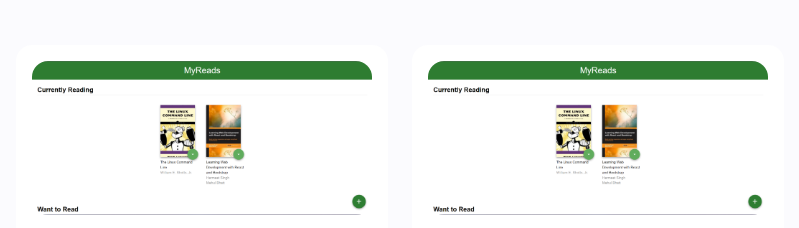
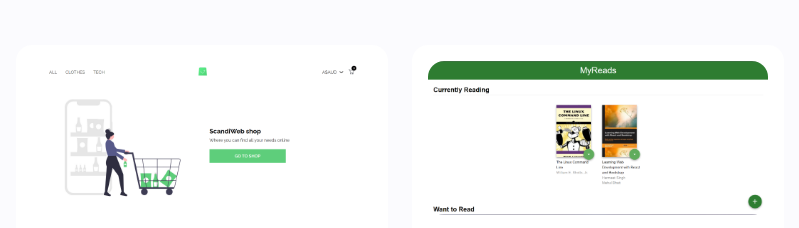
Before and after one commit to hana16-6/Hana-Mohamed-portfolio, a plain HTML site: page index.html in a window 1280 px wide. Shown: the part 1579-1807 px from the top of the page, without its empty margins (240-1039 px from the left). Drawn offline with nearby package versions, Linux system fonts and the light colour scheme.

Commit message:
change scandiweb img

```diff
--- a/index.html
+++ b/index.html
@@ -163,7 +163,7 @@
             </div>
             <div class="work_container container grid">
                 <div class="work_card mix react">
-                    <img src="assets/imgs/myreads.png" alt="" class="work_img">
+                    <img src="assets/imgs/scandiweb.png" alt="" class="work_img">
                     <h3 class="work_title">Scadiweb shopping app</h3>
                     <a target="_blank" href="https://scadiweb-shopping-app-graph-ql-bqmb.vercel.app/"
                         class="work_button">
```
